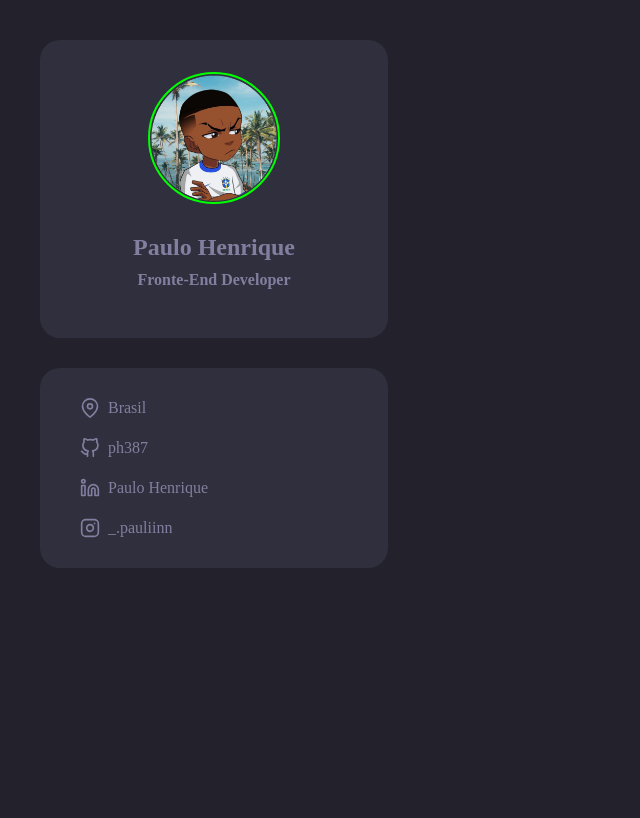
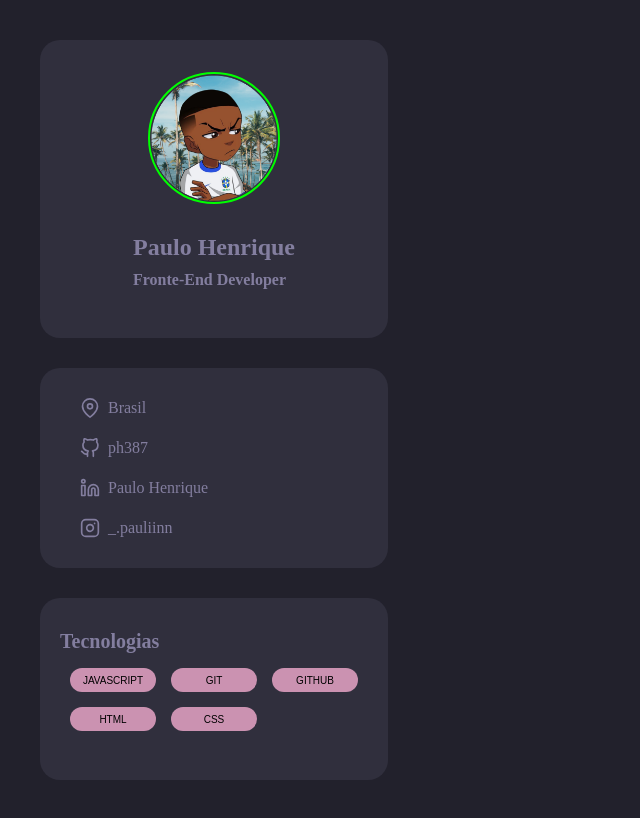
Before and after one commit to ph387/portifolio, a plain HTML site: page index.html in a window 1280 px wide. Shown: the whole page, without its empty margins (0-640 px from the left). Drawn offline with Linux system fonts and the light colour scheme.

Commit message:
creation of technologies.css and fixes

```diff
--- a/index.html
+++ b/index.html
@@ -12,10 +12,11 @@
 
         <section id="profile" class="box">
             <img src="assets/avatar.png" alt="foto de perfil">
+
             <div id="text">
             <h1>Paulo Henrique</h1>
             <h4>Fronte-End Developer</h4>
-        </div>
+            </div>
         </section>
 
         <section id="links" class="box">
@@ -37,7 +38,17 @@
             </div>
         </section>
 
-        <section id="Technologies"></section>
+        <section id="Technologies" class="box">
+            <h1>Tecnologias</h1>
+
+            <div id="buttons">
+            <button>JavaScript</button>
+            <button>git</button>
+            <button>github</button>
+            <button>html</button>
+            <button>css</button>
+        </div>
+        </section>
         <!--<section id="Experiences"></section>-->
         <section id="Education"></section>
 
--- a/style/global.css
+++ b/style/global.css
@@ -17,13 +17,14 @@ body{
 
 
 .box{
+    width: 21.75rem;
+    border-radius: 1.25rem;
+    padding-top: 2rem;
+    padding-bottom: 3.0625rem;
+
     color: #837E9F;
-    text-align: center;
-    justify-content: center;
     background: #302F3D;
 
     display: flex;
     flex-direction: column;
-    align-items: center;
-
 }
--- a/style/index.css
+++ b/style/index.css
@@ -1,3 +1,4 @@
 @import url(global.css);
 @import url(profile.css);
 @import url(link.css);
+@import url(technologies.css);
--- a/style/link.css
+++ b/style/link.css
@@ -3,26 +3,26 @@
     align-items: baseline;
     text-align: center;
 
-    width: 21.75rem;
     padding: 1.875rem 0 1.875rem 2.5rem;
     gap: 1.25rem;
     box-sizing: border-box;
 
     border-radius: 1.25rem;
+
+    img {
+        width: 20px;
+        height: 20px;
+    }
+
+    a{
+        text-decoration: none;
+        color: #837E9F;
+    }
+
 }
 
 .link-item {
     display: flex;
     align-items: center;
-    gap: 0.5rem; /* Espaço entre a imagem e o texto ou link */
+    gap: 0.5rem;
 }
-
-#links img {
-    width: 20px; /* Ajuste o tamanho da imagem conforme necessário */
-    height: 20px;
-}
-
-#links a{
-    text-decoration: none;
-    color: #837E9F;
-}
--- a/style/profile.css
+++ b/style/profile.css
@@ -1,17 +1,13 @@
 #profile {
     position: relative;
-    width: 21.75rem;
-    border-radius: 1.25rem;
-    padding-top: 2rem;
-    padding-bottom: 3.0625rem;
+
 
     display: flex;
     flex-direction: column;
     align-items: center;
     gap: 30px;
-}
 
-#profile img {
+    img {
         border-radius: 11.25rem;
         border: 2px solid #00FF00;
 
@@ -19,8 +15,9 @@
         height: 8rem;
     }
 
-#profile #text {
+    #text {
         display: flex;
         flex-direction: column;
         gap: 0.625rem;
     }
+}
--- /dev/null
+++ b/style/technologies.css
@@ -0,0 +1,33 @@
+#Technologies{
+    padding-left: 1.25rem;
+    padding-right: 1.9375rem;
+    box-sizing: border-box;
+    gap: 15px;
+
+    h1{
+        display: flex;
+        flex-direction: initial;
+        font-size: 20px;
+    }
+
+    #buttons{
+        display: grid;
+        grid-template-columns: repeat(3, 1fr);
+        padding-left: 0.625rem;
+        gap: 15px;
+
+    }
+
+    button{
+        background: none;
+        border: none;
+
+        text-transform: uppercase;
+        font-size: 10px;
+        width: 5.375rem;
+        height: 1.5rem;
+
+        border-radius: 1.875rem;
+        background-color: #CB92B1;
+    }
+}
```
Lines whose indentation alone changed are shown as unchanged.
